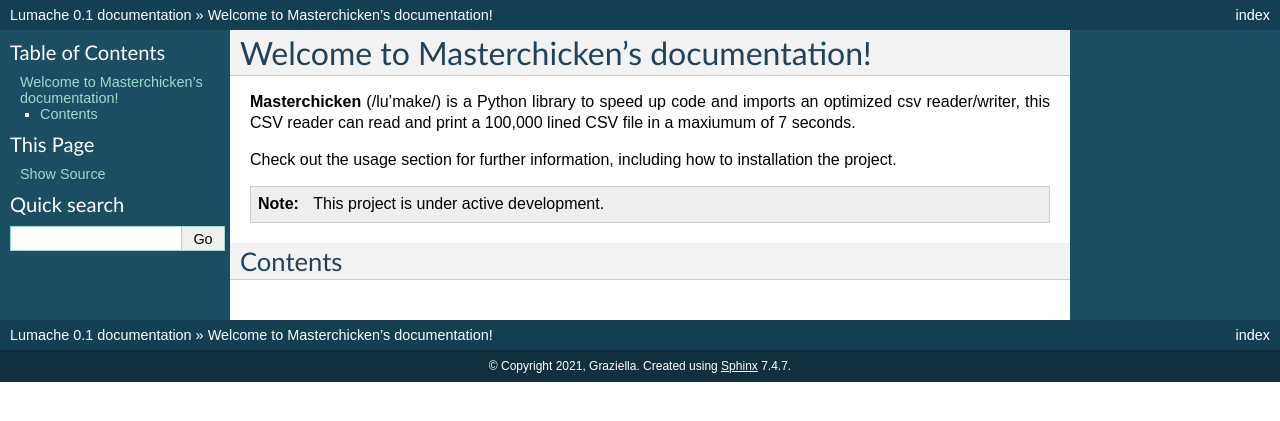
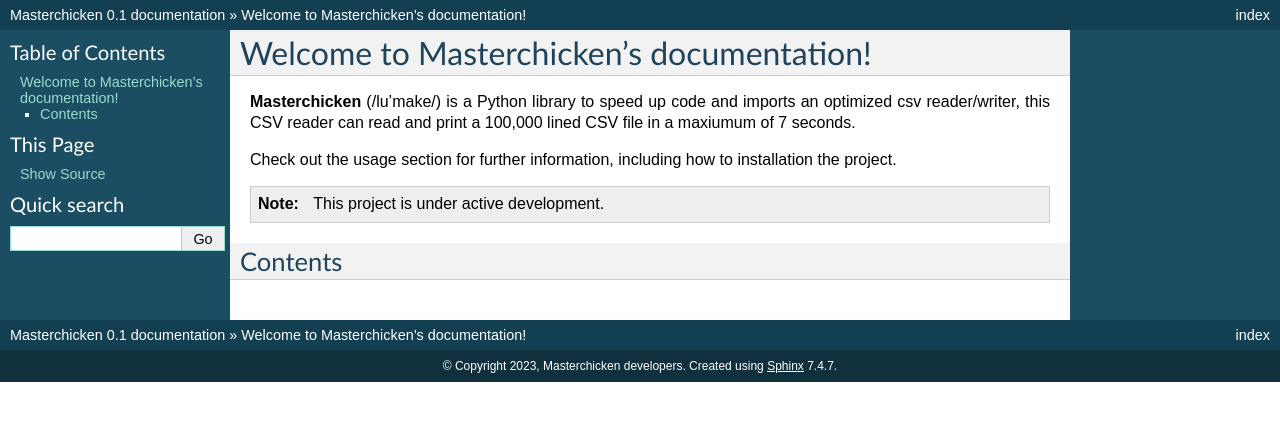
Before and after one commit to PythonChicken123/masterchicken, a Sphinx documentation site: the page built from docs/index.rst, in a window 1280 px wide. Shown: the top 421 px of the page. Built offline with Sphinx 7.4.7, drawn with Linux system fonts in a browser that asks for light colours; pages that are not in the unit, such as notebooks, are missing from menus.

Commit message:
Update conf.py

```diff
--- a/docs/conf.py
+++ b/docs/conf.py
@@ -5,12 +5,12 @@
 import os
 sys.path.insert(0, os.path.abspath('..'))
 
-project = 'Lumache'
-copyright = '2021, Graziella'
-author = 'Graziella'
+project = 'Masterchicken'
+copyright = '2023, Masterchicken developers'
+author = 'PythonChicken123'
 
 release = '0.1'
-version = '0.1.0'
+version = '0.0.7'
 
 # -- General configuration
 
@@ -20,6 +20,11 @@
     'sphinx.ext.autodoc',
     'sphinx.ext.autosummary',
     'sphinx.ext.intersphinx',
+    'sphinx.ext.coverage',
+    'ext.headers',
+    'ext.boilerplate',
+    'ext.customversion',
+    'ext.edit_on_github'
 ]
 
 intersphinx_mapping = {
@@ -27,7 +32,8 @@
     'sphinx': ('https://www.sphinx-doc.org/en/master/', None),
 }
 intersphinx_disabled_domains = ['std']
-
+pygments_style = 'sphinx'
+modindex_common_prefix = ['masterchicken']
 templates_path = ['_templates']
 
 # -- Options for HTML output
```
